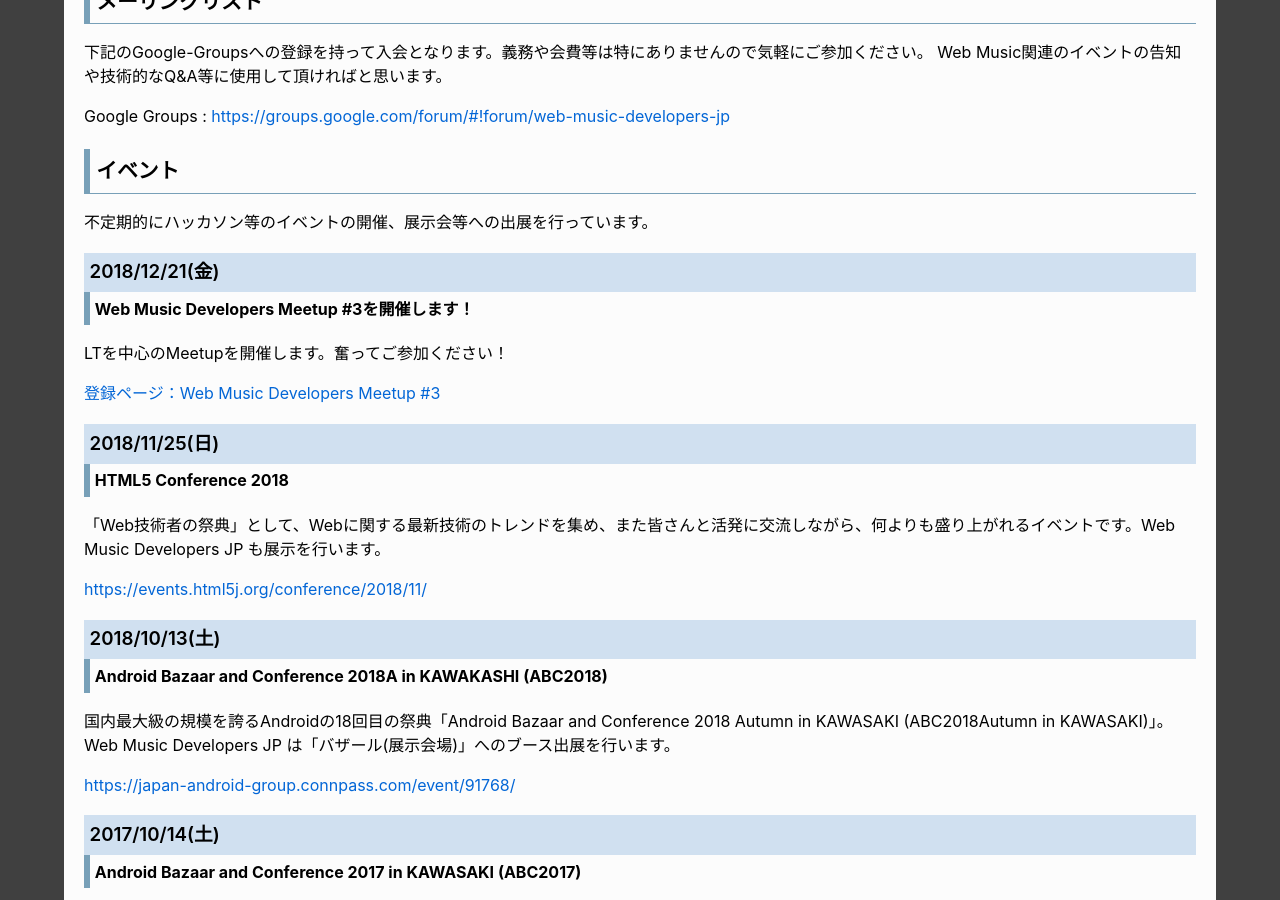
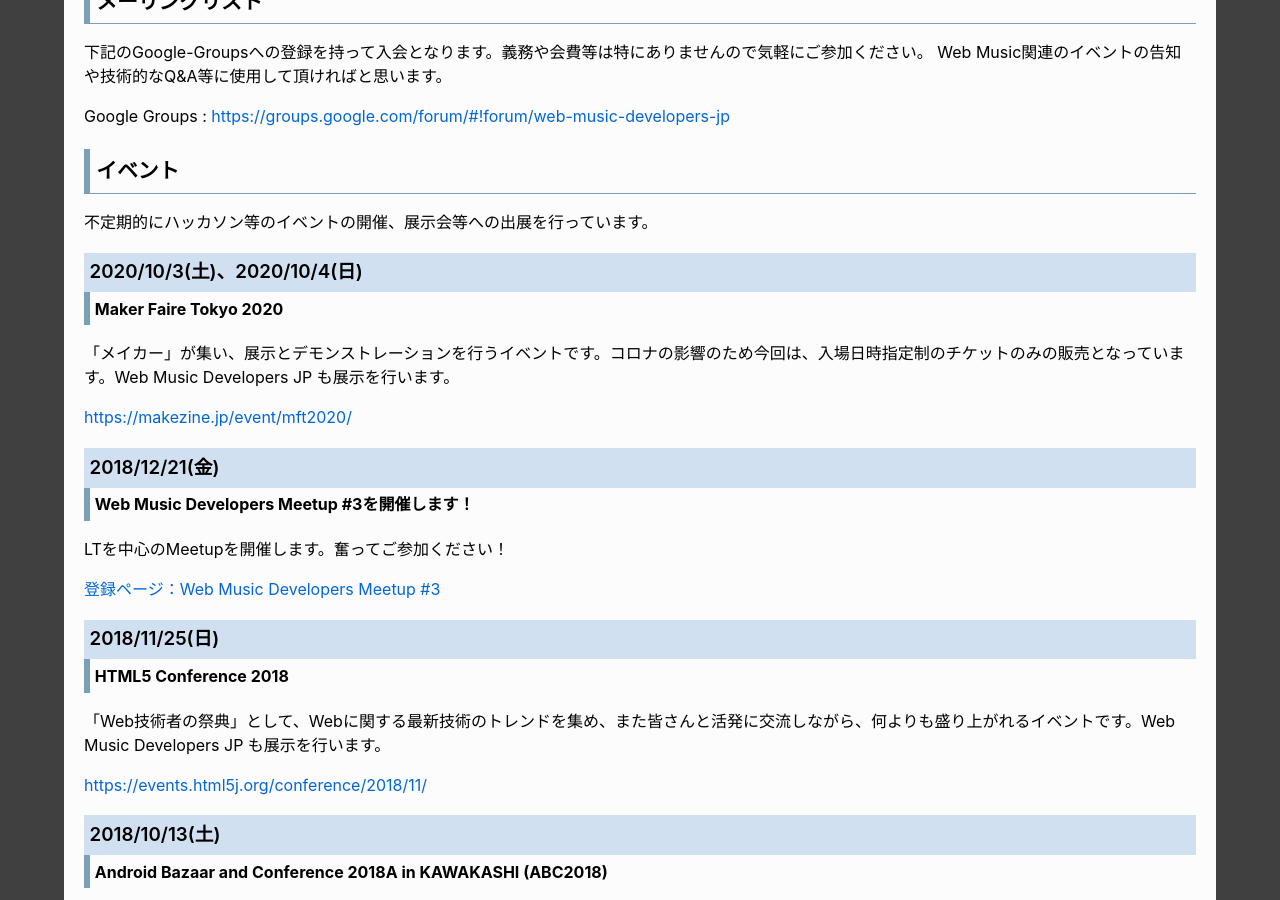
Before and after one commit to WebMusicDevelopersJP/WebMusicDevelopersJP.github.io, a Jekyll site: the page built from index.md, in a window 1280 px wide and 900 px high, scrolled down 700 px. Built offline with Jekyll 4.4.1, drawn with Linux system fonts in a browser that asks for light colours; our own code applies the rules of GitHub Pages for plain Markdown files; comment, search, counter and statistics services are not loaded.

Commit message:
Update index.md

```diff
--- a/index.md
+++ b/index.md
@@ -13,12 +13,17 @@ Google Groups : [https://groups.google.com/forum/#!forum/web-music-developers-jp
 ## イベント
 不定期的にハッカソン等のイベントの開催、展示会等への出展を行っています。
 
+### 2020/10/3(土)、2020/10/4(日)
+#### Maker Faire Tokyo 2020
+「メイカー」が集い、展示とデモンストレーションを行うイベントです。コロナの影響のため今回は、入場日時指定制のチケットのみの販売となっています。Web Music Developers JP も展示を行います。
+
+[https://makezine.jp/event/mft2020/](https://makezine.jp/event/mft2020/)
+
 ### 2018/12/21(金)
 #### Web Music Developers Meetup #3を開催します！
 LTを中心のMeetupを開催します。奮ってご参加ください！
 
 [登録ページ：Web Music Developers Meetup #3](https://connpass.com/event/112300/)
-
 
 ### 2018/11/25(日)
 #### HTML5 Conference 2018
```
